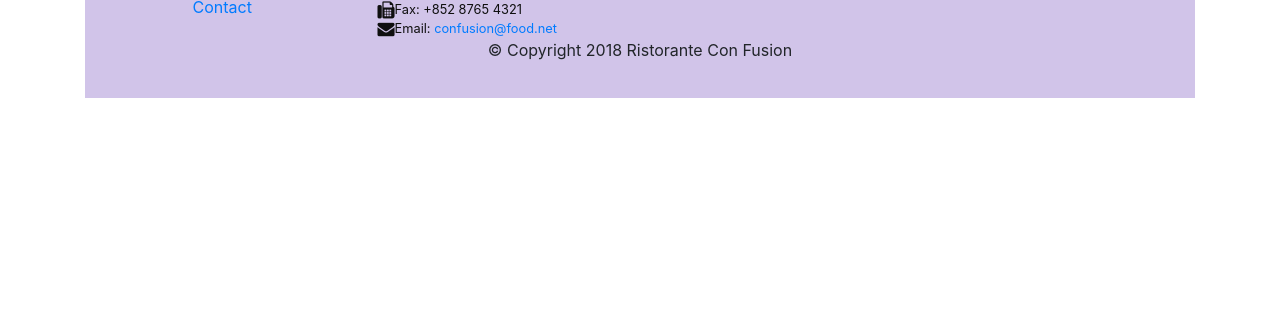
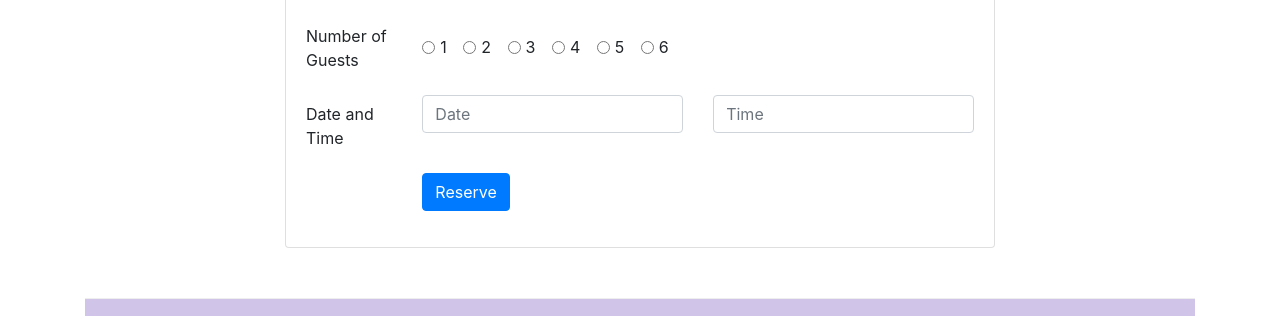
Before and after one commit to madhu1607/conFusion, a website: page index.html in a window 1280 px wide. Shown: the part 1663-1979 px from the top of the page. Before the commit the page ends 1761 px from the top, so only its background shows below. Drawn offline with nearby package versions, Linux system fonts and the light colour scheme.

Commit message:
added reservation form

```diff
--- a/index.html
+++ b/index.html
@@ -43,10 +43,15 @@
                     <p>We take inspiration from the World's best cuisines, and create a unique fusion experience. Our lipsmacking creations will tickle your culinary senses!</p>
                 </div>
                 <div class="col-12 col-sm align-self-center">
-                    <div class="col-12 col-sm align-self-center">
+                    <div class="col-6 col-sm align-self-center">
                         <img src="img/logo.png" class="img-fluid">
                     </div>
                 </div>
+
+                    <div class="col-12 col-sm align-self-center">
+                        <a href="#reservation" class="btn bg-warning btn-lg col-12 col-sm" role="button">Reserve Table</a>
+                    </div>
+
                 </div>
         </div>
 
@@ -78,8 +83,13 @@
                 <h3>This Month's Promotions</h3>
             </div>
             <div class="col col-sm col-md">
-                <h2>Weekend Grand Buffet</h2>
-                <p class="d-none d-sm-block">Featuring mouthwatering combinations with a choice of five different salads, six enticing appetizers, six main entrees and five choicest desserts. Free flowing bubbly and soft drinks. All for just $19.99 per person </p>
+            <div class="media">
+                <div class="media-body">
+                    <h2>Weekend Grand Buffet <span class="badge badge-danger">NEW</span></h2>
+                    <p class="d-none d-sm-block">Featuring mouthwatering combinations with a choice of five different salads, six enticing appetizers, six main entrees and five choicest desserts. Free flowing bubbly and soft drinks. All for just $19.99 per person </p>
+                </div>
+                <img class="d-flex ml-3 align-self-center img-thumbnail" src="img/buffet.png" alt="buffet">
+            </div>
             </div>
         </div>
 
@@ -99,6 +109,60 @@
             </div>
             </div>
 
+    </div>
+    <div class="row row-content justify-content-center">
+        <div class="col-12 col-sm-8">
+        <div class="card" id="reservation">
+        <h3 class="card-header text-white bg-warning mb-3">Reserve a table</h3>
+        <div class="card-body">
+            <form>
+                <div class="form-group row">
+                <label for="numberofguests" class="col-md-2 col-form-label">Number of Guests</label>
+                <div class="col-sm-8 align-self-center">
+                <div class="form-check form-check-inline">
+                    <input class="form-check-input" type="radio" name="numberofguests" id="inlineRadio1" value="option1">
+                    <label class="form-check-label" for="inlineRadio1">1</label>
+                  </div>
+                  <div class="form-check form-check-inline">
+                    <input class="form-check-input" type="radio" name="numberofguests" id="inlineRadio2" value="option2">
+                    <label class="form-check-label" for="inlineRadio2">2</label>
+                  </div>
+                  <div class="form-check form-check-inline">
+                    <input class="form-check-input" type="radio" name="numberofguests" id="inlineRadio3" value="option3" >
+                    <label class="form-check-label" for="inlineRadio3">3</label>
+                  </div>
+                  <div class="form-check form-check-inline">
+                    <input class="form-check-input" type="radio" name="numberofguests" id="inlineRadio1" value="option4">
+                    <label class="form-check-label" for="inlineRadio4">4</label>
+                  </div>
+                  <div class="form-check form-check-inline">
+                    <input class="form-check-input" type="radio" name="numberofguests" id="inlineRadio2" value="option5">
+                    <label class="form-check-label" for="inlineRadio5">5</label>
+                  </div>
+                  <div class="form-check form-check-inline">
+                    <input class="form-check-input" type="radio" name="numberofguests" id="inlineRadio3" value="option6" >
+                    <label class="form-check-label" for="inlineRadio6">6</label>
+                </div>
+                  </div>
+                </div>
+                  <div class="form-group row">
+                    <label for="date" class="col-12 col-md-2 col-form-label">Date and Time</label>
+                    <div class="col-12 col-md-5">
+                        <input type="text" class="form-control" id="date" name="date" placeholder="Date">
+                    </div>
+                    <div class="col-12 col-md-5">
+                        <input type="text" class="form-control" id="time" name="time" placeholder="Time">
+                    </div>
+                </div>
+                <div class="form-group row">
+                    <div class="offset-md-2 col-md-10">
+                        <button type="submit" class="btn btn-primary">Reserve</button>
+                    </div>
+                </div>
+            </form>
+        </div>
+        </div>
+    </div>
     </div>
 
     <footer class="footer">
```
